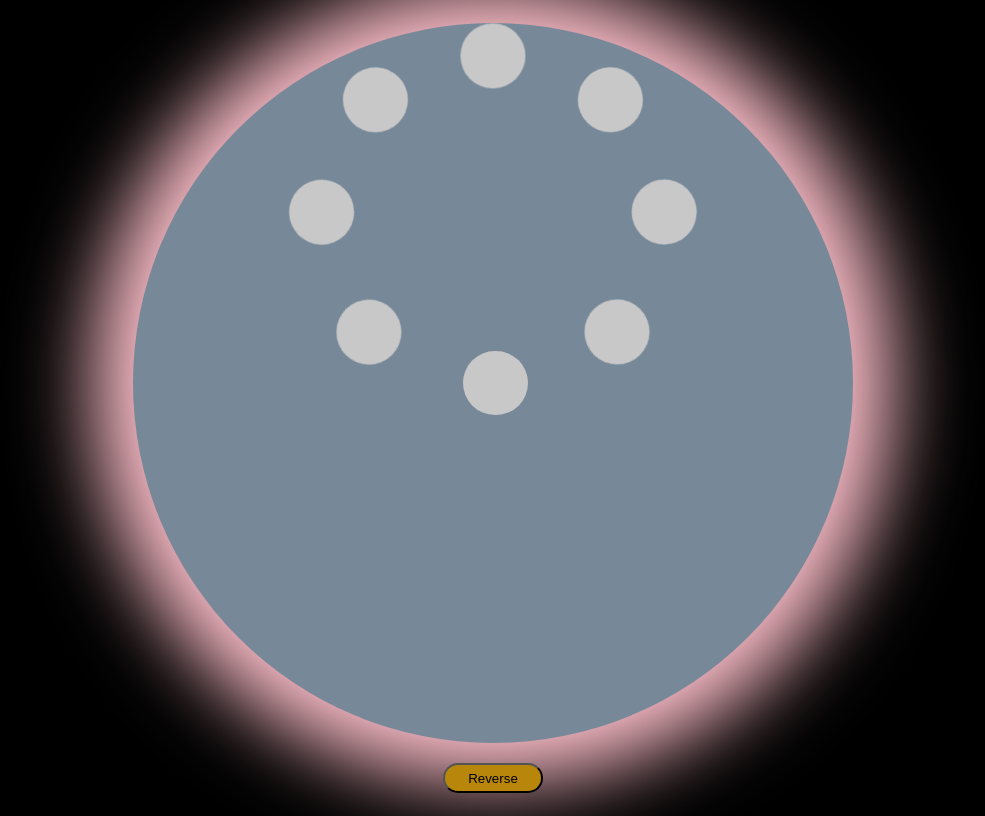
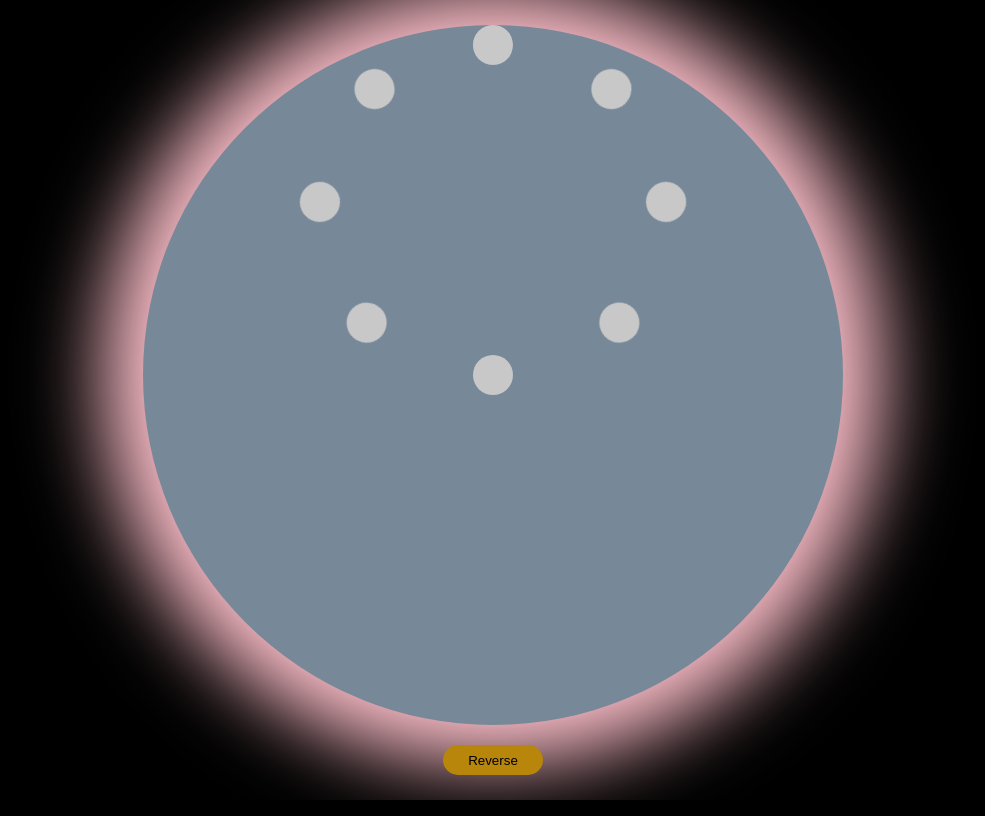
Before and after one commit to Mango7395739275/Pendulum-Waves-animation, a plain HTML site: page index.html in a window 1280 px wide. Shown: the whole page, without its empty margins (147-1132 px from the left). Drawn offline with Linux system fonts and the light colour scheme.

Commit message:
copilots responiveness, was too lazy to argue with css
Co-authored-by: Copilot <223556219+Copilot@users.noreply.github.com>

```diff
--- a/index.html
+++ b/index.html
@@ -40,6 +40,22 @@
 
 
 <script>
+    const pendulum = document.querySelector(".circle4pendulum");
+
+    function resizePendulum() {
+        const availableWidth = window.innerWidth - 32;
+        const availableHeight = window.innerHeight - 82;
+        const scale = Math.max(
+            0.05,
+            Math.min(1, availableWidth / 700, availableHeight / 700)
+        );
+
+        pendulum.style.setProperty("--pendulum-scale", scale);
+    }
+
+    resizePendulum();
+    window.addEventListener("resize", resizePendulum);
+
     let reversebtn = document.getElementById("reverse");
     let balls = document.querySelectorAll(".circle4pendulum > * > *");
     let animations = Array.from(balls, (ball) => ball.getAnimations()[0]);
--- a/pendulum.css
+++ b/pendulum.css
@@ -1,12 +1,17 @@
 body {
     background: black;
+    min-height: 100vh;
     min-height: 100dvh;
+    margin: 0;
+    box-sizing: border-box;
+    padding: 16px;
     overflow: hidden;
     display: flex;
     align-items: center;
     justify-content: center;
     position: relative;
     flex-direction: column;
+    gap: 20px;
 }
 
 #reverse {
@@ -15,11 +20,15 @@ body {
     background-color: darkgoldenrod;
     text-align: center;
     border-radius: 25px;
-    margin-top: 20px;
+    margin: 0;
     z-index: 10;
+    border: 0;
+    cursor: pointer;
+    flex: 0 0 auto;
 }
 
 .circle4pendulum {
+    --pendulum-scale: 1;
     background-color: lightslategray;
     width: 700px;
     height: 700px;
@@ -29,6 +38,8 @@ body {
     align-items: center;
     overflow: hidden;
     box-shadow: 0px 0px 80px 40px pink;
+    zoom: var(--pendulum-scale);
+    flex: 0 0 auto;
 }
 
 .circle4pendulum > * {
@@ -121,23 +132,3 @@ body {
 .ball8 {
     animation: balls 4s ease-in-out 1.75s infinite forwards;
 }
-
-@media (max-width: 900px), (max-height: 900px) {
-    .circle4pendulum {
-        position: relative;
-        width: min(90vw, 90dvh);
-        height: min(90vw, 90dvh);
-    }
-
-    .circle4pendulum > * {
-        width: 100%;
-        height: 9%;
-    }
-
-    .circle4pendulum > * > * {
-        width: 9%;
-        height: 100%;
-        transform-origin: 538% 50%;
-    }
-
-}
```
